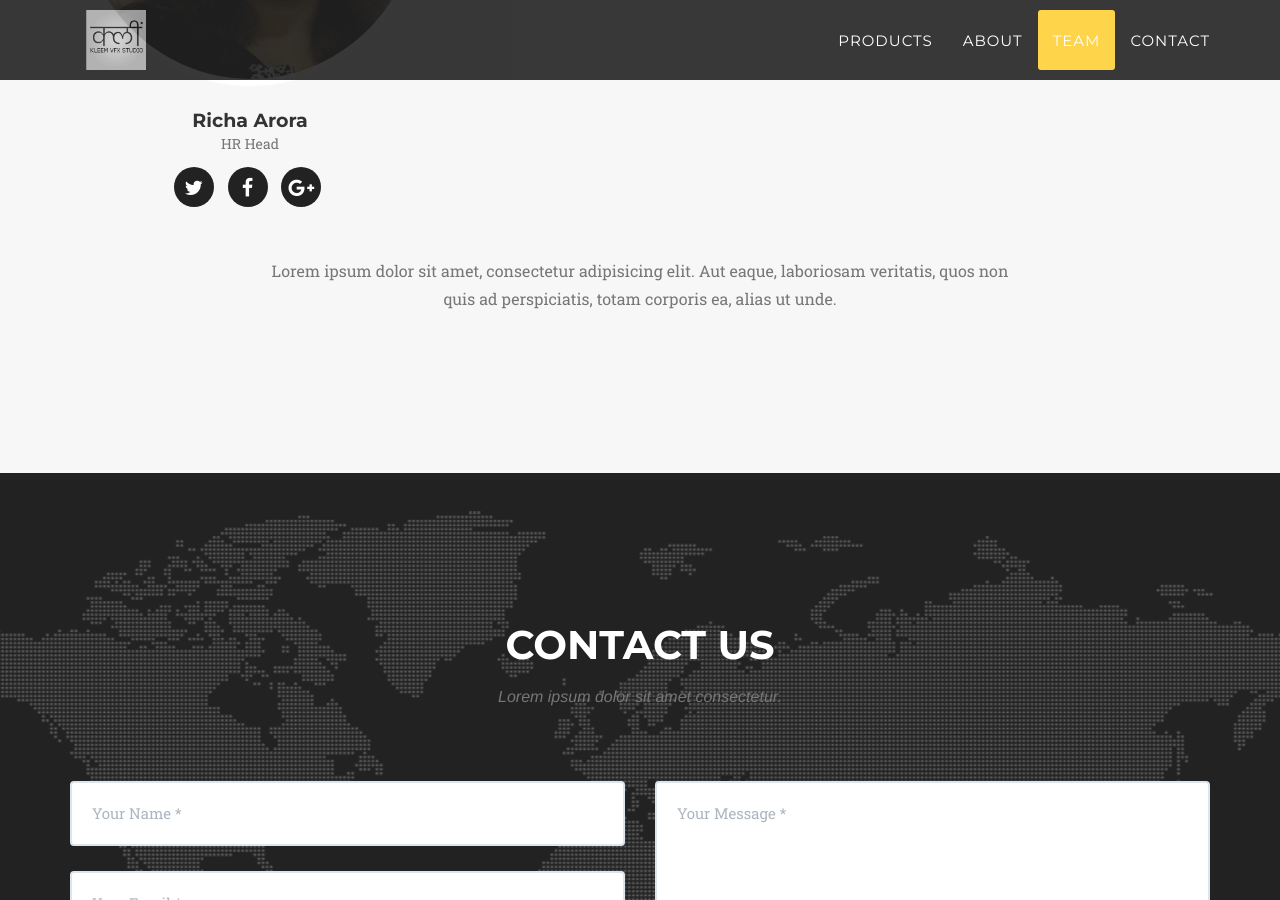
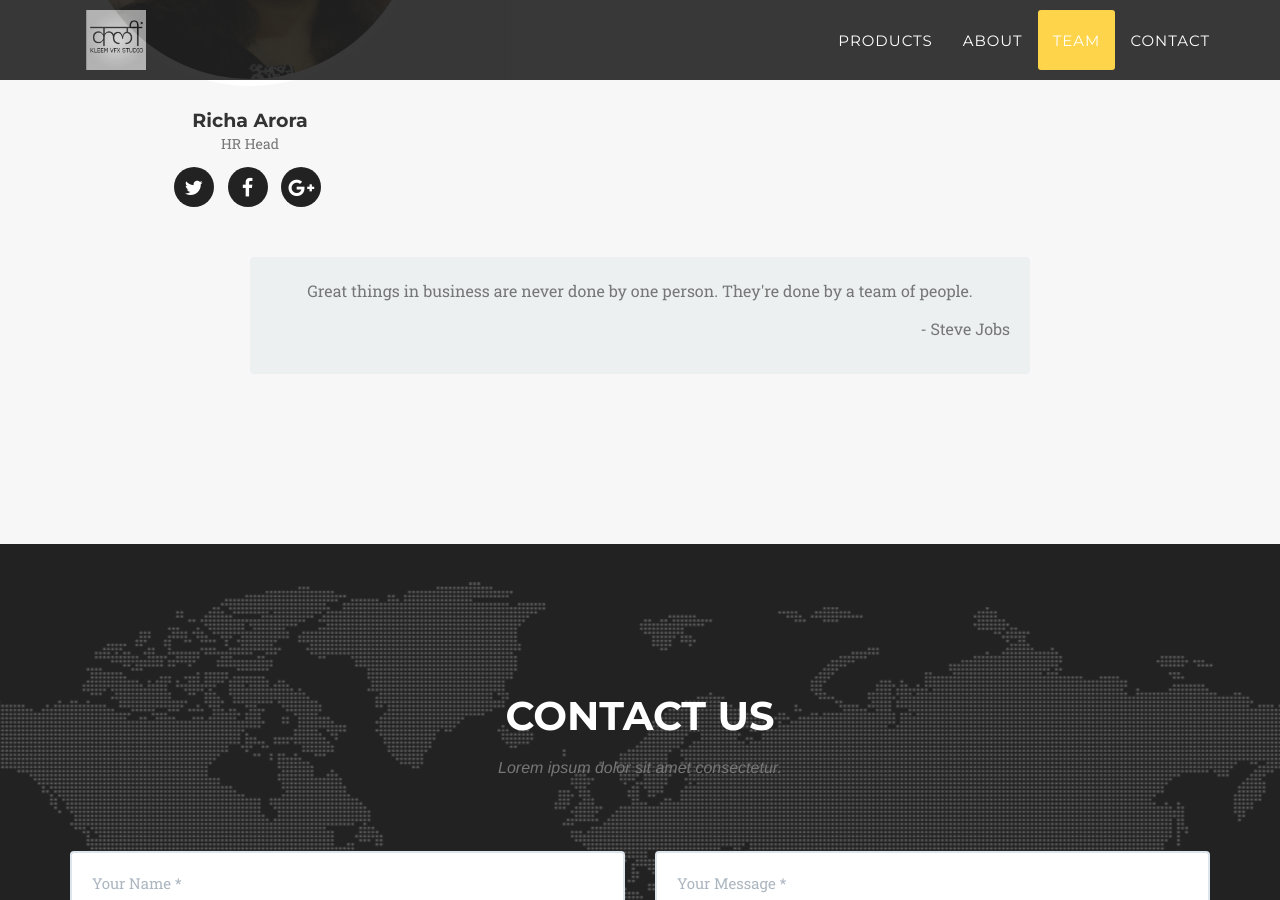
Before and after one commit to kleemvfxstudio/kleemvfxstudio.github.io, a Jekyll site: the page built from index.html, in a window 1280 px wide and 900 px high, scrolled down 4943 px. Built offline with Jekyll 4.4.1, drawn with Linux system fonts in a browser that asks for light colours; some web fonts are replaced; some of the changed lines change nothing that is shown.

Commit message:
Adding a quote on Team page, changing Kleem Social from twitter to youtube

```diff
--- a/_config.yml
+++ b/_config.yml
@@ -6,6 +6,16 @@ title: Kleem VFX Studio
 email: desireseed@gmail.com
 description: "TODO-Get is done from Richa"
 
+jobs:
+- job-id: 100
+  title: FX
+  description: Special Effects Artist
+- job-id: 101
+  title: Modelling and Texturing
+  description: Modeller
+- job-id: 200
+  title: IT support
+  description: IT Support for networking and hardware
 
 # Team names, titles and social links
 people:
@@ -45,8 +55,8 @@ people:
 
 # Social networks usernames (many more available: google-plus, flickr, dribbble, pinterest, instagram, tumblr, linkedin, etc.)
 social:
-  - title: twitter
-    url: https://twitter.com/kleemvfxstudio
+  - title: youtube
+    url: https://youtube.com/kleemvfxstudio
   - title: facebook
     url: https://facebook.com/kleemvfxstudio
   # - title: stack-overflow
--- a/_includes/team.html
+++ b/_includes/team.html
@@ -29,8 +29,9 @@
                 {% endfor %}
             </div>
             <div class="row">
-                <div class="col-lg-8 col-lg-offset-2 text-center">
-                    <p class="large text-muted">Lorem ipsum dolor sit amet, consectetur adipisicing elit. Aut eaque, laboriosam veritatis, quos non quis ad perspiciatis, totam corporis ea, alias ut unde.</p>
+                <div class="col-lg-8 col-lg-offset-2 text-center well">
+                    <p class="large text-muted ">Great things in business are never done by one person. They're done by a team of people.</p>
+                    <p class="large text-muted text-right">- Steve Jobs</p>
                 </div>
             </div>
         </div>
```
